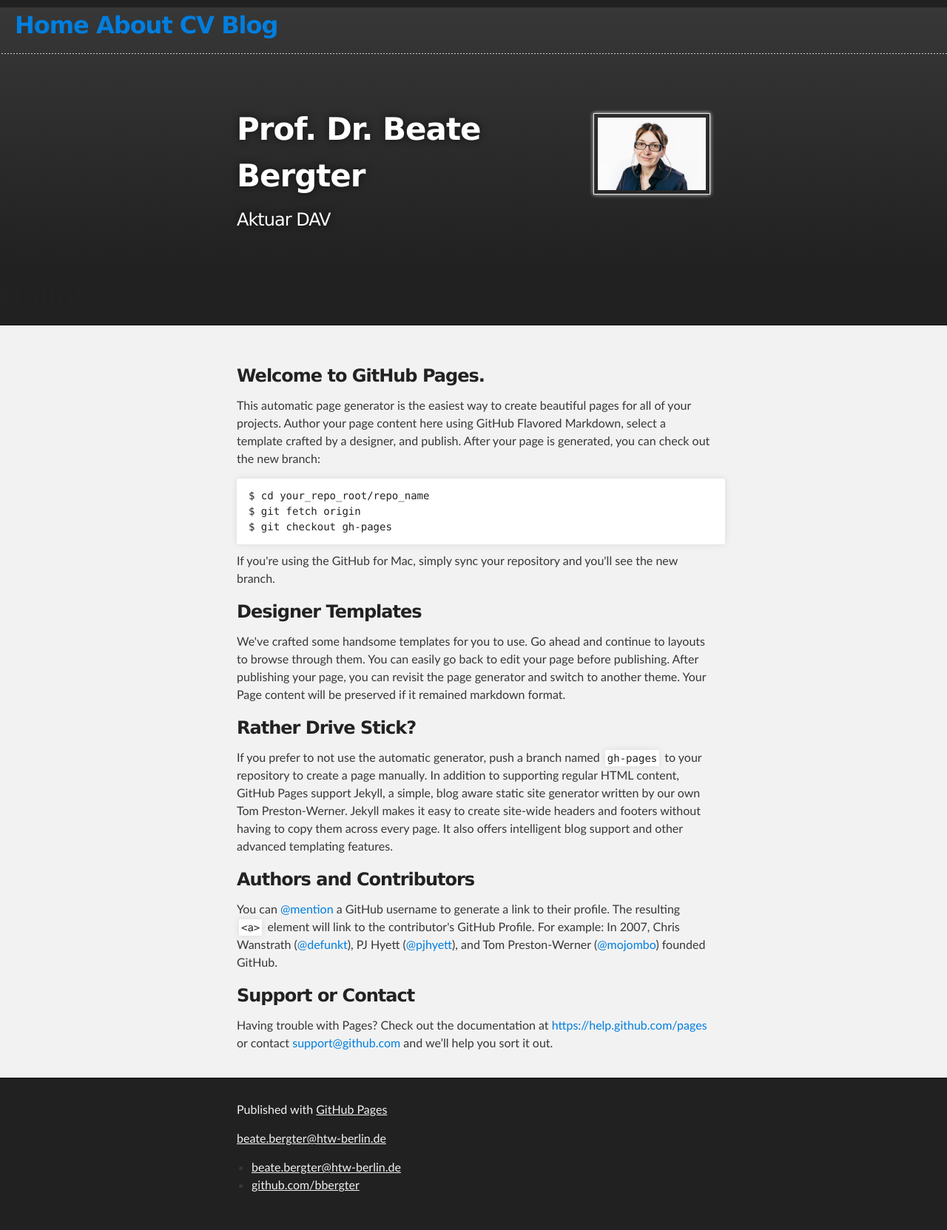
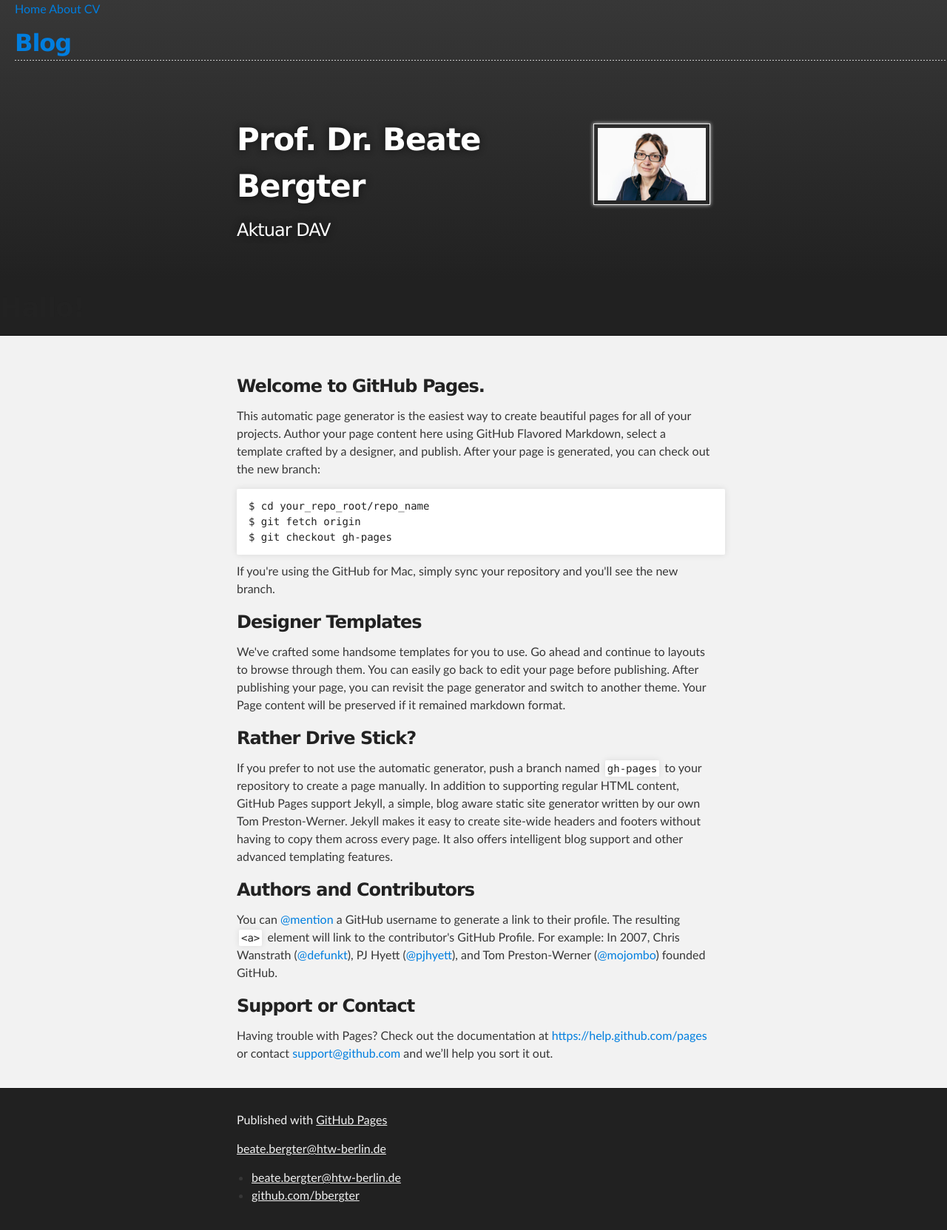
Before and after one commit to bbergter/bbergter, a Jekyll site: the page index.html, which Jekyll copies as it is, in a window 1280 px wide. Shown: the whole page at 74% size. Built offline with Jekyll 4.4.1, drawn with Linux system fonts in a browser that asks for light colours.

Commit message:
Update index.html

```diff
--- a/index.html
+++ b/index.html
@@ -24,13 +24,13 @@
        <!-- HEADER -->
     <div id="header_wrap" class="outer">
 
-      <h2>  <nav>
+       <nav>
     		<ul class="nav nav-pills pull-right">
         		<a href="/">Home</a>
 	        	<a href="/about">About</a>
         		<a href="/cv">CV</a>
-        		<a href="/blog">Blog</a>
-       	</nav> </h2>
+        		<h2><a href="/blog">Blog</a></h2>
+       	</nav>
 
 
 
```
